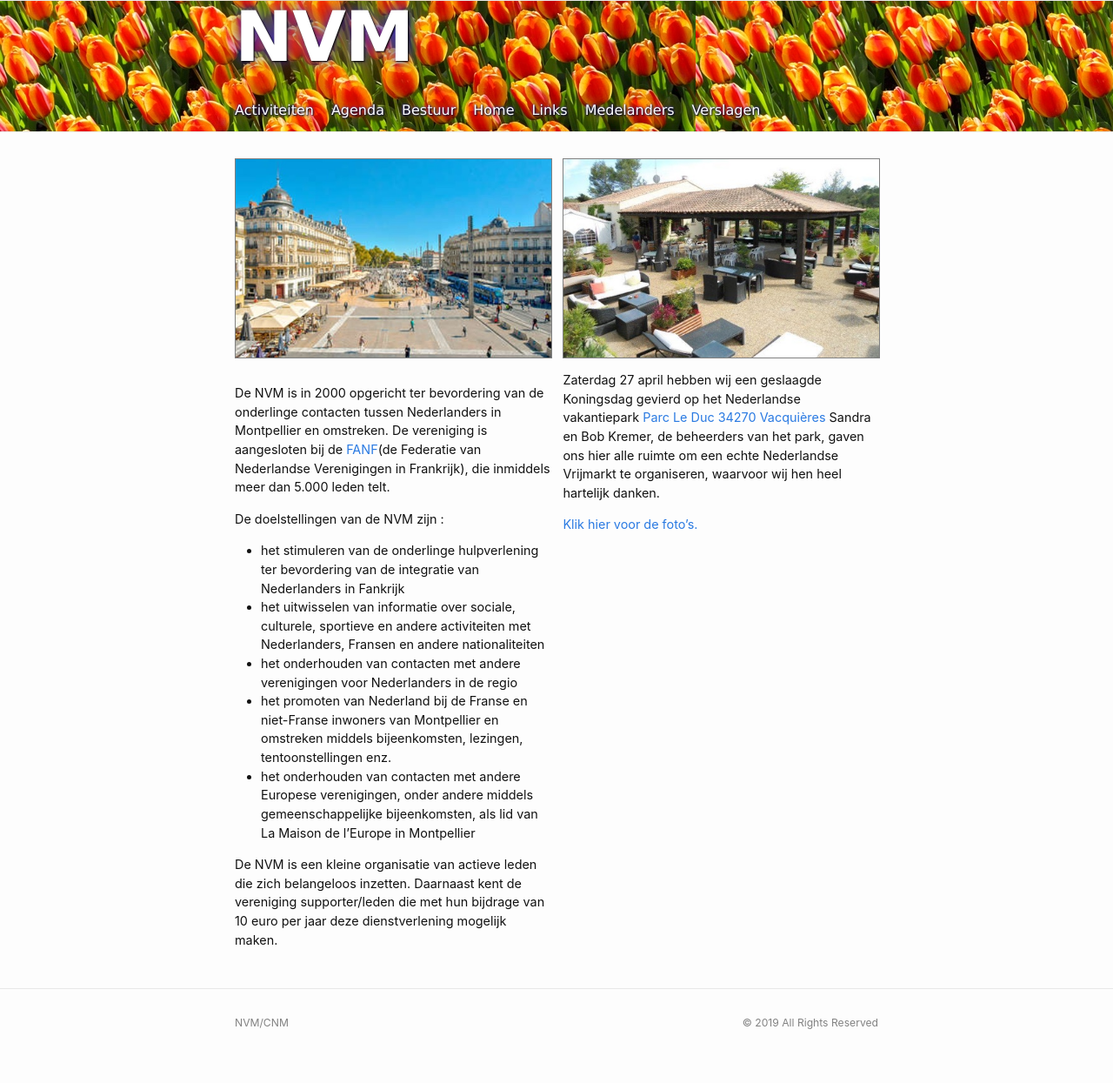
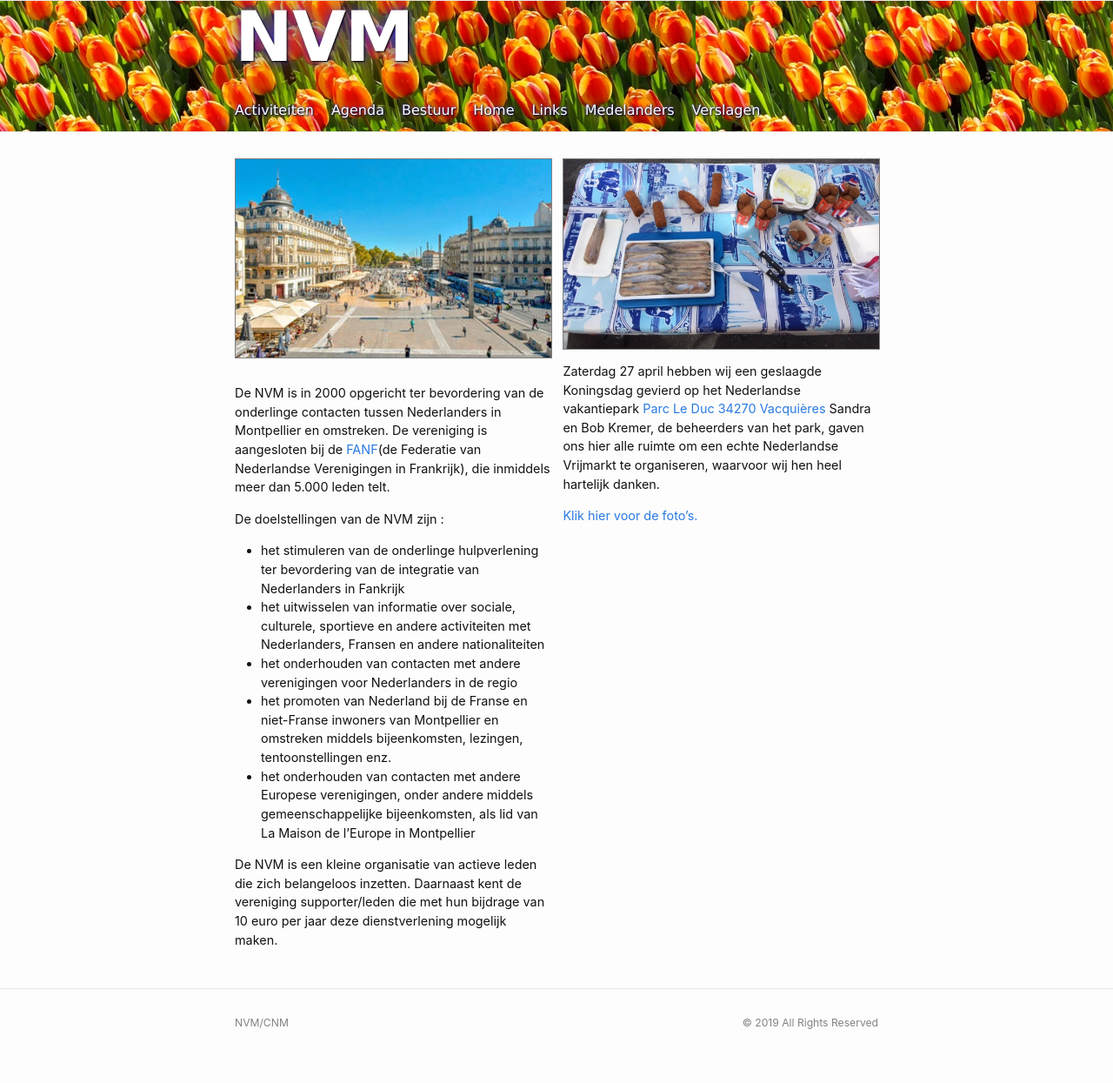
Before and after one commit to nederland34-fr/nederland34-fr.github.io, a Jekyll site: the page built from index.md, in a window 1280 px wide. Shown: the whole page at 87% size. Built offline with Jekyll 4.4.1, drawn with Linux system fonts in a browser that asks for light colours.

Commit message:
Update index.md

```diff
--- a/index.md
+++ b/index.md
@@ -25,7 +25,7 @@ De NVM is een kleine organisatie van actieve leden die zich belangeloos inzetten
 </div>
 <div class="col2">
 
-![Parc Le Duc](/assets/images/site/parc-le-duc.jpg)
+![Parc Le Duc](https://www.nederland34.fr/assets/images/2019-Koningsdag/IMG_7468.jpg)
 Zaterdag 27 april hebben wij een geslaagde Koningsdag gevierd op het Nederlandse vakantiepark [Parc Le Duc 34270 Vacquières](http://www.parcleduc.nl)
 Sandra en Bob Kremer, de beheerders van het park, gaven ons hier alle ruimte om een echte Nederlandse Vrijmarkt te organiseren, waarvoor wij hen heel hartelijk danken.
 
```
